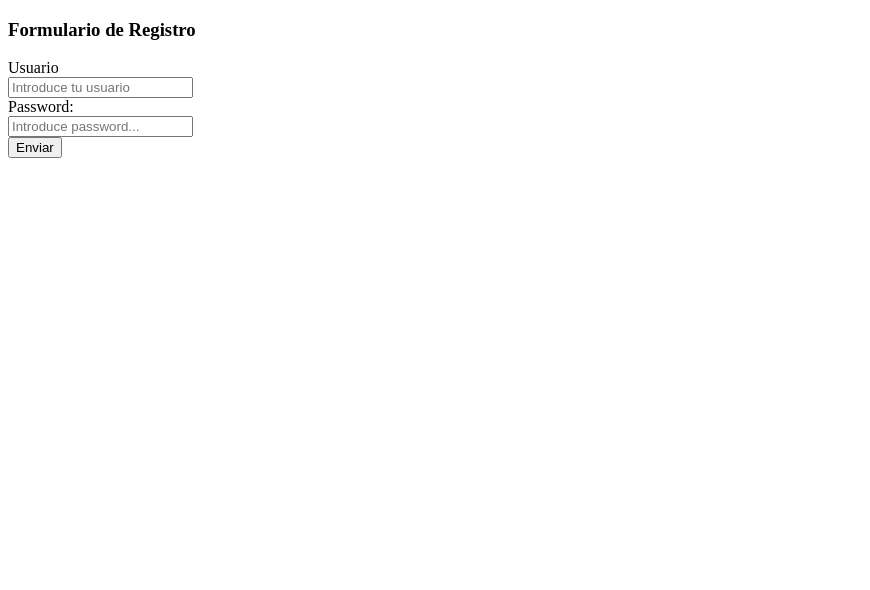
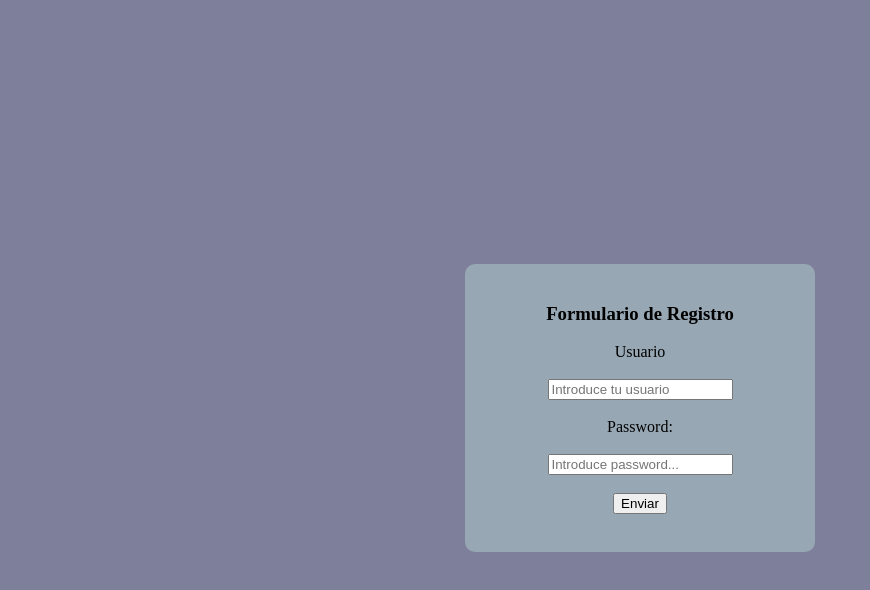
Before and after one commit to victorballadares/tallerGithub2, a plain HTML site: page index.html in a window 1280 px wide. Shown: the whole page, without its empty margins (0-870 px from the left). Drawn offline with Linux system fonts and the light colour scheme.

Commit message:
css update body and form

```diff
--- a/css/style.css
+++ b/css/style.css
@@ -0,0 +1,25 @@
+body{
+      height:100vh;
+      background-color:#7E7F9A;
+      display:flex;
+      justify-content: center;
+}
+#form1{
+    width: 260px;
+    display:flex;
+    justify-content: center;
+    flex-flow: column;
+    margin: auto;
+    text-align: center;
+    background-color:#97A7B3;
+    align-items: center;
+    border-radius: 10px;
+    padding:20px 0px
+}
+@media only screen and (min-width: 768px){
+    #form1{
+        width: 350px;
+        padding:20px 0px
+
+    }
+}
--- a/index.html
+++ b/index.html
@@ -5,8 +5,10 @@
     <meta http-equiv="X-UA-Compatible" content="IE=edge">
     <meta name="viewport" content="width=device-width, initial-scale=1.0">
     <title>Document</title>
+    <link rel="stylesheet" href="./css/style.css">
 </head>
 <body>
+
     <form id ="form1">
         <h3 class="title">Formulario de Registro</h3>
         <label for="user" class="username">Usuario</label><br>
```
